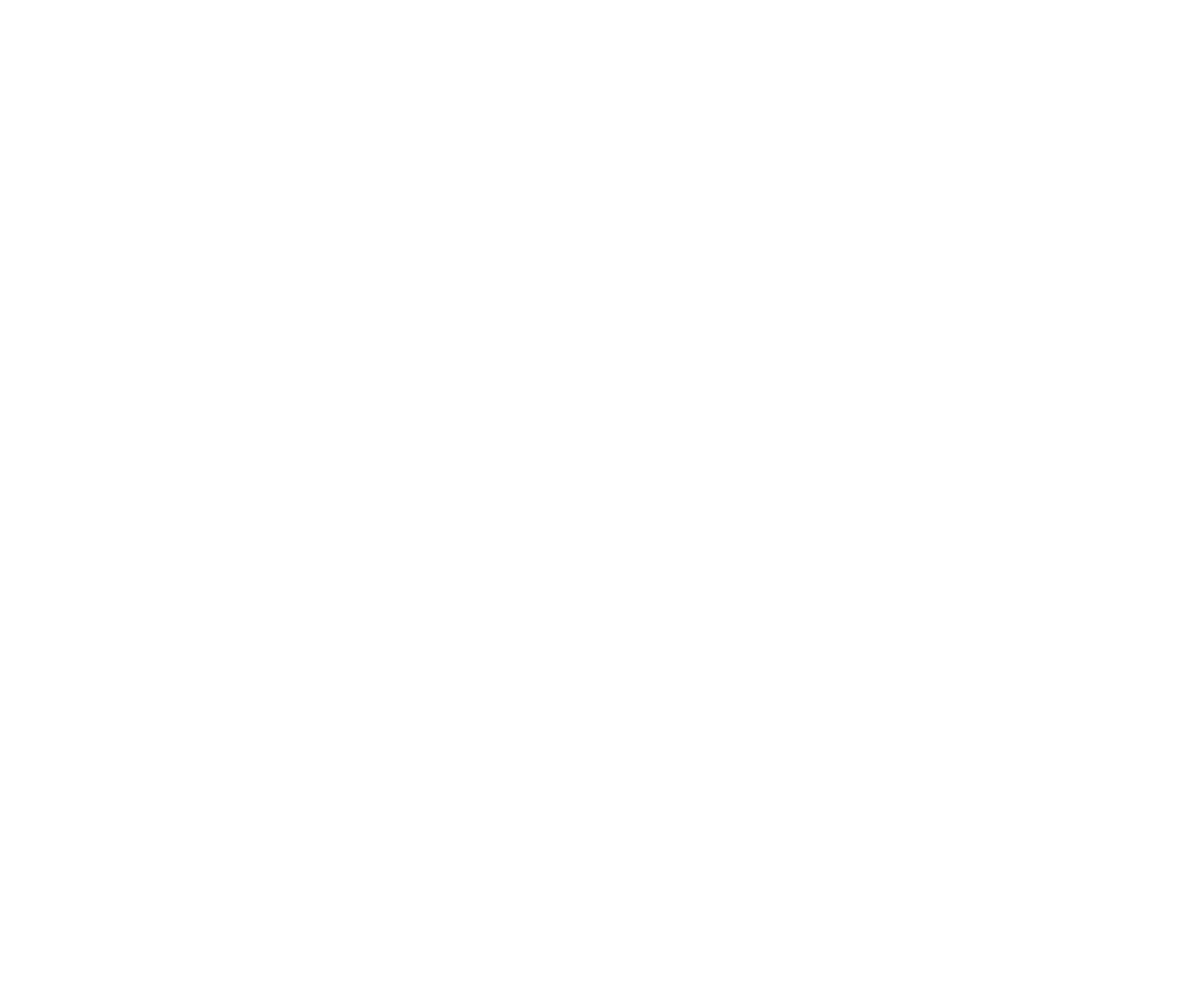
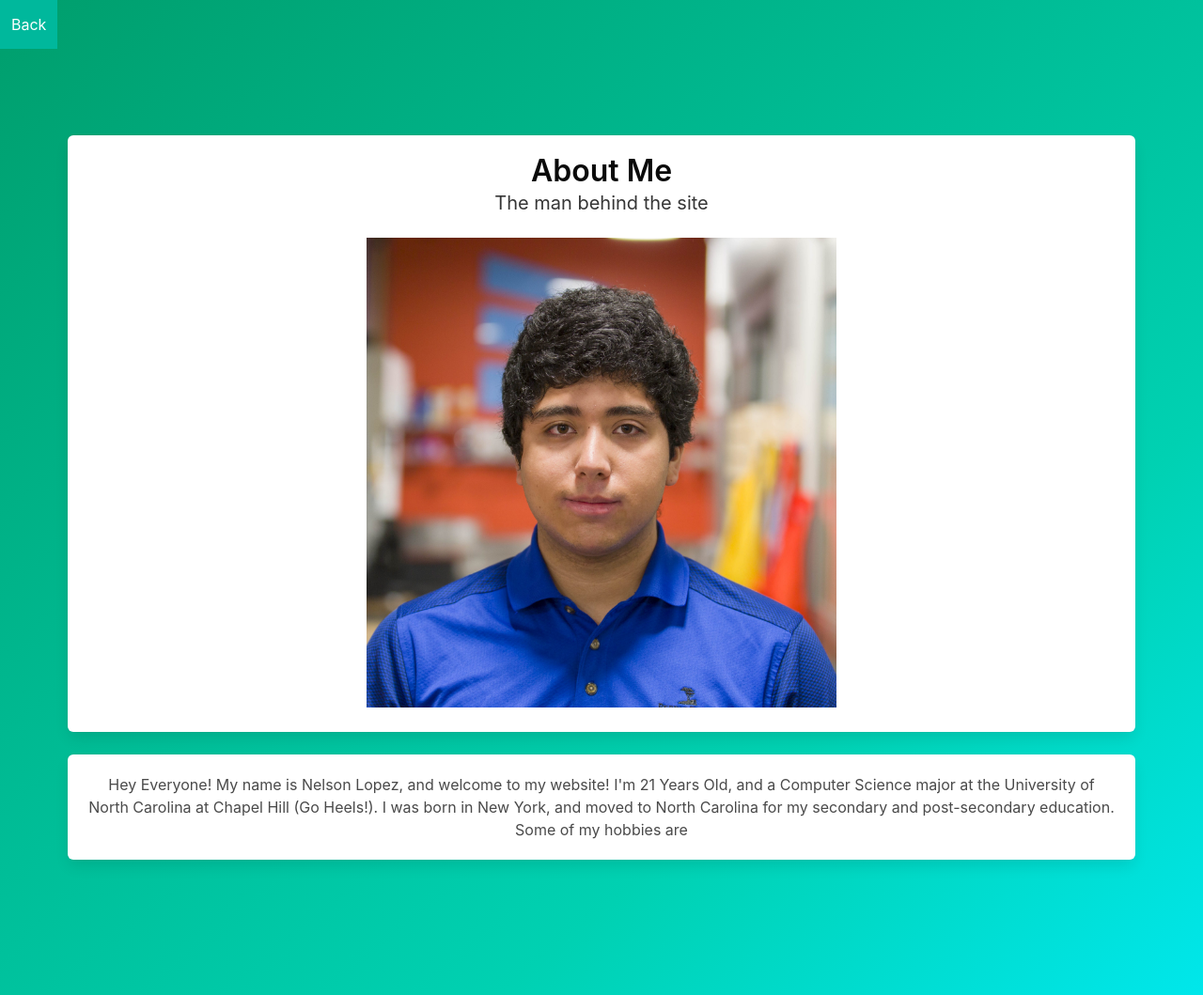
Before and after one commit to NelsonL19/nelsonl19.github.io, a website: page about.html in a window 1280 px wide. Shown: the whole page at 94% size. Before the commit the page ends 800 px from the top, so only its background shows below. Drawn offline with nearby package versions, Linux system fonts and the light colour scheme.

Commit message:
Work on Projects and About

```diff
--- a/about.html
+++ b/about.html
@@ -0,0 +1,43 @@
+<!DOCTYPE HTML>
+<html>
+
+    <head>
+        <meta charset="utf-8">
+        <meta name="viewport" content="width=device-width, initial-scale=1">
+        <title>Nelson Lopez</title>
+        <link rel="stylesheet" href="https://cdn.jsdelivr.net/npm/bulma@0.9.1/css/bulma.min.css">
+    </head>
+
+    <body>
+        <section class="hero is-primary is-fullheight is-medium is-bold">
+            <div class="hero-body">
+                <div class="container">
+                    <div class="box has-text-centered">
+                        <h1 class="title has-text-black">
+                            <strong>About Me</strong>
+                        </h1>
+                        <h2 class="subtitle has-text-dark">
+                            The man behind the site
+                        </h2>
+                        <img img class="is-rounded" src="./nelsonHeadshot.jpg" alt="Photo of Me" width="500" height="600">
+                    </div>
+                    <div class="box has-text-centered">
+                        <p>
+                            Hey Everyone! My name is Nelson Lopez, and welcome to my website! I'm 21 Years Old, and a Computer Science major at the University
+                            of North Carolina at Chapel Hill (Go Heels!). I was born in New York, and moved to North Carolina for my secondary and post-secondary education.
+                            Some of my hobbies are
+                        </p>
+                    </div>
+                </div>
+
+            </div>
+            </div>
+            <nav class="navbar is-fixed-top" role="navigation" aria-label="dropdown navigation">
+                <a class="navbar-item" href="./index.html">
+                    Back
+                </a>
+            </nav>
+        </section>
+    </body>
+
+</html>
```
Also changed, not shown: projects.html (+35 -0 lines), resume.html (+1 -1 lines), nelsonHeadshot.jpg (added).
